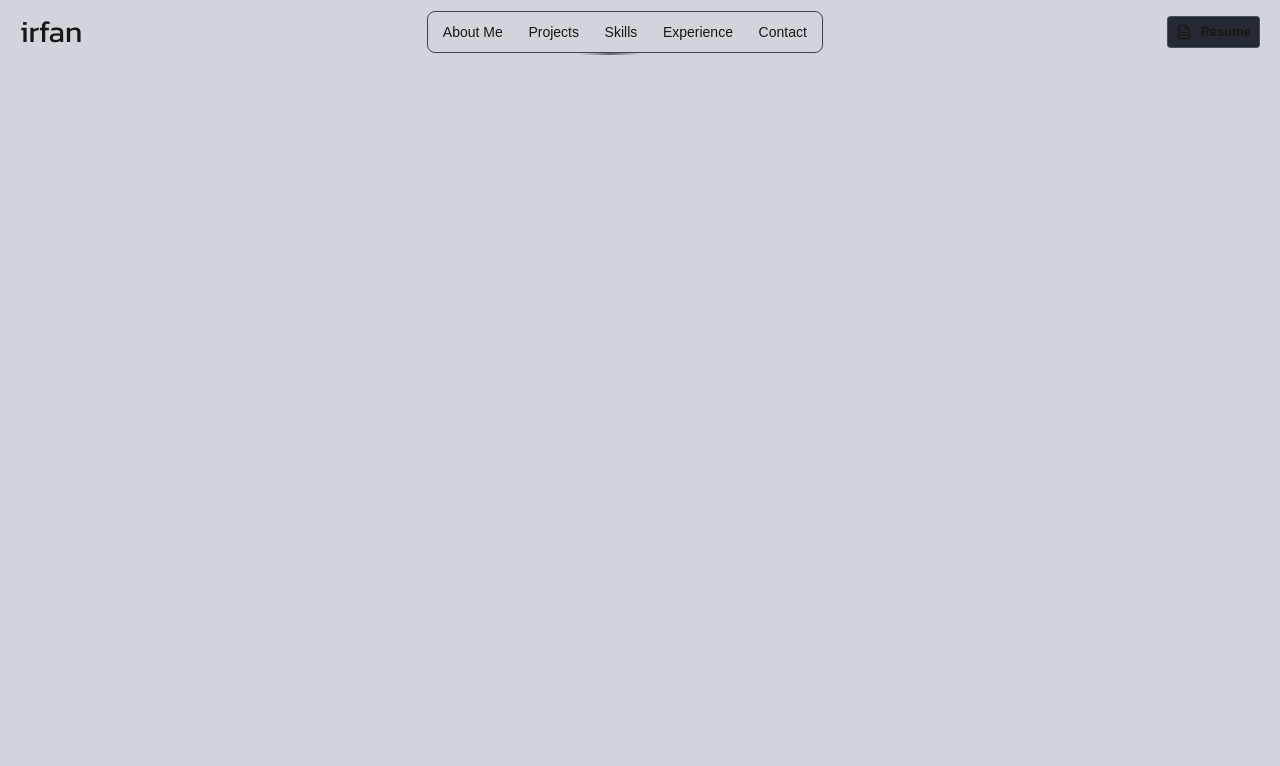
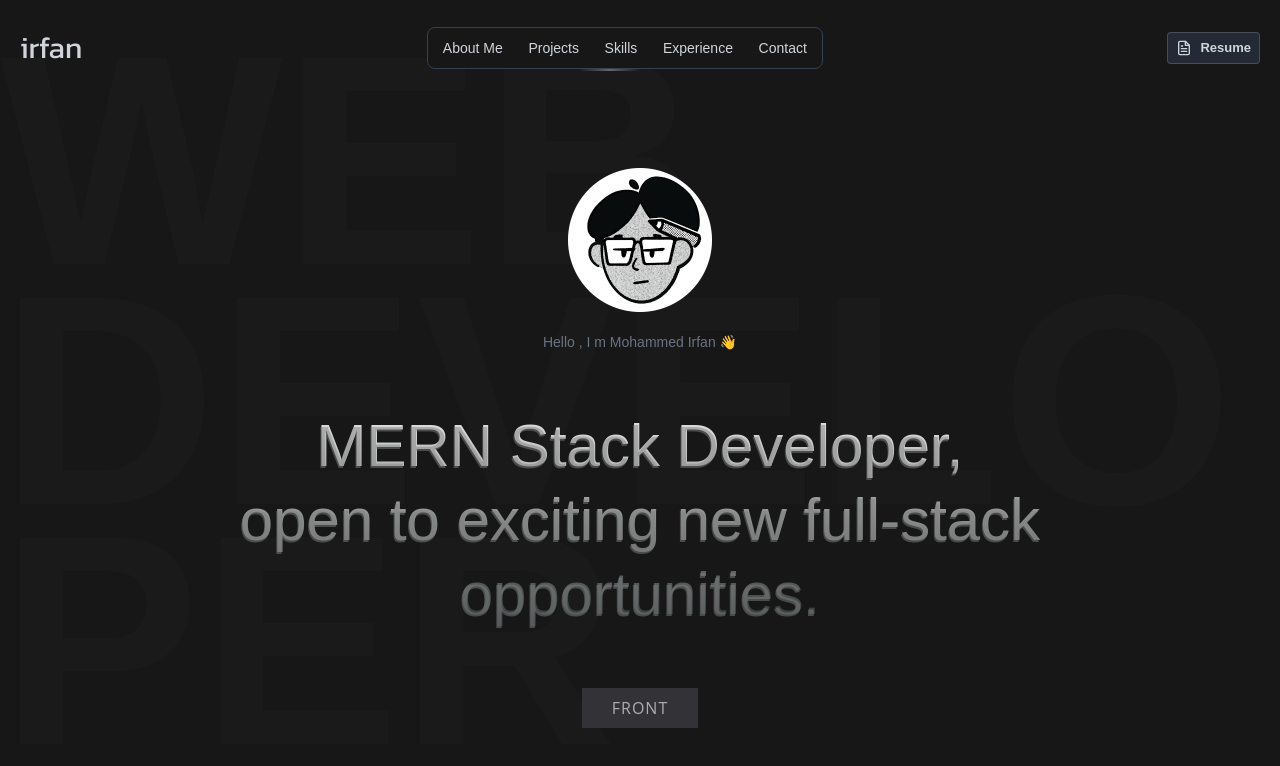
Before and after one commit to MohammedIrfan244/portfolio_next, a Next.js app: page / in a window 1280 px wide. Shown: the top 766 px of the page. Built offline with nearby package versions, Linux system fonts and the light colour scheme.

Commit message:
Add Hero component and DualButton; update Navbar for improved layout and styling

```diff
--- a/src/app/globals.css
+++ b/src/app/globals.css
@@ -1,25 +1,10 @@
 @import "tailwindcss";
 
-* {
-  box-sizing: border-box;
-}
 
-:root {
-  --background: #d1d5db;
-  --foreground: #171717;
-  --border-radius: 8px;
-}
-
-@media (prefers-color-scheme: dark) {
-  :root {
-    --background: #161616;
-    --foreground: #d1d5db;
-  }
-}
 
 body {
-  background: var(--background);
-  color: var(--foreground);
+  background: #171717;
+  color: #d1d5db;
   font-family: Arial, Helvetica, sans-serif;
 }
 
@@ -121,7 +106,7 @@ body {
 .line {
   fill:none;
   transition: stroke-dasharray 400ms, stroke-dashoffset 400ms;
-  stroke:var(--foreground);
+  stroke:#d1d5db;
   stroke-width:5.5;
   stroke-linecap:round;
 }
@@ -130,15 +115,15 @@ body {
   max-width: 400px;
   width: 100%;
   margin: 100px auto;
-  border-radius: var(--border-radius);
+  border-radius: 8px;
 }
 
 .card .inner {
   padding-block: 10px;
   padding-inline: 15px;
-  background: var(--background);
-  color: var(--foreground);
-  border-radius: var(--border-radius);
+  background: #171717;
+  color: #d1d5db;
+  border-radius: 8px;
 }
 
 .example-2 {
@@ -184,3 +169,63 @@ body {
     transform: rotate(360deg);
   }
 }
+
+.gradient {
+  text-shadow: -1px 2px rgba(128, 128, 128, 0.5);
+  background: -webkit-linear-gradient(whitesmoke, #1e2425);
+  background-clip: text;
+  -webkit-text-fill-color: transparent;
+  }
+
+.btn-flip {
+  opacity: 1;
+  outline: 0;
+  color: #fff;
+  line-height: 40px;
+  position: relative;
+  text-align: center;
+  letter-spacing: 1px;
+  display: inline-block;
+  text-decoration: none;
+  font-family: 'Open Sans';
+  text-transform: uppercase;
+}
+
+.btn-flip:hover:after {
+  opacity: 1;
+  transform: translateY(0) rotateX(0);
+}
+
+.btn-flip:hover:before {
+  opacity: 0;
+  transform: translateY(50%) rotateX(90deg);
+}
+
+.btn-flip:after {
+  top: 0;
+  left: 0;
+  opacity: 0;
+  width: 100%;
+  color: #323237;
+  display: block;
+  transition: 0.5s;
+  position: absolute;
+  background: #adadaf;
+  content: attr(data-back);
+  transform: translateY(-50%) rotateX(90deg);
+}
+
+.btn-flip:before {
+  top: 0;
+  left: 0;
+  opacity: 1;
+  color: #adadaf;
+  display: block;
+  padding: 0 30px;
+  line-height: 40px;
+  transition: 0.5s;
+  position: relative;
+  background: #323237;
+  content: attr(data-front);
+  transform: translateY(0) rotateX(0);
+}
--- a/src/app/page.tsx
+++ b/src/app/page.tsx
@@ -1,3 +1,4 @@
+import Hero from '@/components/hero/hero'
 import Navbar from '@/components/layout/navbar'
 import React from 'react'
 
@@ -5,6 +6,7 @@ function page() {
   return (
     <>
       <Navbar/>
+      <Hero/>
     </>
   )
 }
--- /dev/null
+++ b/src/components/hero/hero.tsx
@@ -0,0 +1,36 @@
+import Image from 'next/image';
+import React from 'react';
+import me from "@/assets/me_circ.png"
+import DualButton from '../ui/dualButton';
+
+
+function Hero() {
+    return (
+        <div className="relative w-screen h-screen pt-24">
+            {/* Background Text */}
+            <div className="absolute inset-0 -z-10 flex items-center justify-start overflow-hidden">
+                <p className="sm:text-[300px] text-[200px] max-w-2xl text-[#1A1A1A] font-extrabold break-words sm:max-w-screen text-left leading-[0.8]">
+                    WEB DEVELOPER
+                </p>
+            </div>
+
+            {/* Foreground Content */}
+            <div className="flex justify-center items-center flex-col gap-10 w-full h-full">
+                <div className='space-y-5 flex flex-col items-center'>
+                    <Image src={me} alt='Mohammed Irfan' className='w-36 h-36' />
+                    <p className='text-sm text-gray-500'>Hello , I m Mohammed Irfan 👋</p></div>
+                <div
+                    className="sm:text-6xl text-3xl gradient text-center space-y-2 sm:space-y-3.5
+             bg-gradient-to-br from-[#121212] to-[#1f1f1f] p-6 rounded-lg"
+                >
+                    <p>MERN Stack Developer,</p>
+                    <p>open to exciting new full-stack</p>
+                    <p>opportunities.</p>
+                </div>
+                <DualButton />
+            </div>
+        </div>
+    );
+}
+
+export default Hero;
--- a/src/components/layout/navbar.tsx
+++ b/src/components/layout/navbar.tsx
@@ -3,6 +3,7 @@ import { Kanit } from 'next/font/google'
 import React, { useState } from 'react'
 import Download from '../ui/downloadButton'
 import ToggleButton from '../ui/toggleButton'
+import Link from 'next/link'
 
 const kanit = Kanit({
     subsets: ["latin"],
@@ -18,14 +19,14 @@ const links: ILink[] = [{ id: "about", key: "About Me" }, { id: "project", key:
 function Navbar() {
     const [drop, setDrop] = useState<boolean>(false)
     return (
-        <nav className='fixed top-0 z-50 left-0 w-screen h-16 items-center justify-between flex px-5'>
+        <nav className='fixed top-0 z-50 left-0 w-screen h-16 sm:h-20 md:h-24 items-center justify-between flex px-5'>
             {/* name */}
-            <h2 className={`${kanit.className} text-3xl`}>irfan</h2>
+            <h2 className={`${kanit.className} hover:cursor-pointer text-3xl`}>irfan</h2>
             {/* navlinks for larger screen */}
             <div className="card example-2">
             <div className='items-center inner border border-gray-700 justify-between gap-5 hidden sm:flex'>
-                {links.map((link, index) => <a key={index + link.id} href={link.id} className='text-sm list-none hover:opacity-60 hover:cursor-pointer'>
-                        {link.key} </a>)}
+                {links.map((link, index) => <Link key={index + link.id} href={"#"+link.id} scroll={true} className='text-sm list-none hover:opacity-60 hover:cursor-pointer'>
+                        {link.key} </Link>)}
             </div>
             </div>
             <div onClick={() => setDrop((drop) => !drop)} className='text-sm list-none sm:hidden hover:opacity-60 hover:cursor-pointer'>
--- /dev/null
+++ b/src/components/ui/dualButton.tsx
@@ -0,0 +1,9 @@
+import React from 'react'
+
+function DualButton() {
+  return (
+    <button className="btn-flip" data-back="Back" data-front="Front"></button>
+  )
+}
+
+export default DualButton
```
